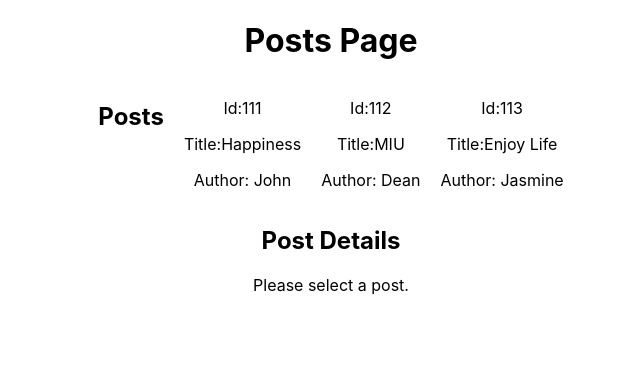
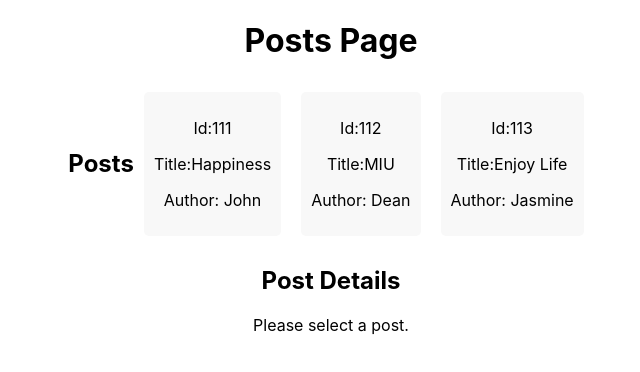
Before and after one commit to Mesi-hub/waa-react, a React (Create React App) app in the folder lab7/: page / in a window 1280 px wide. Shown: the top 372 px of the page, without its empty margins (309-949 px from the left). Built offline with nearby package versions, Linux system fonts and the light colour scheme.

Commit message:
css applied

```diff
--- a/lab7/src/components/Post/Post.js
+++ b/lab7/src/components/Post/Post.js
@@ -1,4 +1,5 @@
 import React from "react";
+import "./Post.css";
 
 const Post = (props) => {
   return (
--- a/lab7/src/components/PostDetails/PostDetails.css
+++ b/lab7/src/components/PostDetails/PostDetails.css
@@ -1,22 +1,37 @@
-.PostDetails {
-    border: 1px solid black;
-    padding: 10px;
-    margin-bottom: 20px;
+.PostDetail {
+
+
+  padding: 20px;
+  margin-bottom: 20px;
 }
 
-.PostDetails h2 {
-    margin-top: 0;
+.PostDetail h2 {
+  margin-top: 0;
 }
 
-.PostDetails p {
-    margin-top: 0;
+.PostDetail .Author {
+  font-style: italic;
+  margin-top: 10px;
 }
 
-.PostDetails .Author {
-    font-style: italic;
-    margin-top: 10px;
+.PostDetail .Actions {
+  margin-top: 20px;
 }
 
-.PostDetails .Actions {
-    margin-top: 10px;
+.PostDetail .Actions a {
+  color: #333;
+  text-decoration: none;
+  margin-right: 10px;
 }
+
+.PostDetail .Actions a:hover {
+  text-decoration: underline;
+}
+
+.PostDetail {
+
+  padding: 10px;
+  /* add padding to create space between products */
+  margin-bottom: 20px;
+  /* add margin to create space between products */
+}
--- a/lab7/src/components/PostDetails/PostDetails.js
+++ b/lab7/src/components/PostDetails/PostDetails.js
@@ -1,5 +1,5 @@
 import React from "react";
-
+import "./PostDetails.css";
 const PostDetails = (props) => {
   const handleEditClick = () => {
     props.onEditClick(props.post.id);
@@ -10,16 +10,15 @@ const PostDetails = (props) => {
   };
 
   return (
-    <div className="PostDetails">
+    <div className="PostDetail">
       <h2>{props.post.title}</h2>
       <p>{props.post.content}</p>
-      <div className="Author">By: {props.post.author}</div>
+      <div className="Author"> {props.post.author}</div>
       <div className="Actions">
-        <a href="#" onClick={handleEditClick}>
+        <a href="#" onClick={handleEditClick} className="Edit">
           Edit
         </a>{" "}
-        |{" "}
-        <a href="#" onClick={handleDeleteClick}>
+        <a href="#" onClick={handleDeleteClick} className="Delete">
           Delete
         </a>
       </div>
--- a/lab7/src/components/Posts/Posts.css
+++ b/lab7/src/components/Posts/Posts.css
@@ -1,17 +1,16 @@
-.Posts {
+.posts {
     display: flex;
-    flex-wrap: wrap;
+    align-items: center;
     justify-content: center;
-    gap: 20px;
-}
+  }
 
-.Post {
+  .post {
+    margin: 10px;
     padding: 10px;
-    background-color: #f5f5f5;
     border-radius: 5px;
-    cursor: pointer;
-}
+    background-color: #f8f8f8;
+  }
 
-.Post:hover {
-    background-color: #e5e5e5;
-}
+  .post:hover {
+    background-color: #e8e8e8;
+  }
--- a/lab7/src/components/Posts/Posts.js
+++ b/lab7/src/components/Posts/Posts.js
@@ -1,11 +1,12 @@
+import React from "react";
 import "./Posts.css";
 
 const Posts = ({ posts, onPostClick }) => {
   return (
-    <div className="Posts">
+    <div className="posts">
       <h2>Posts</h2>
       {posts.map((post) => (
-        <div className="post" key={post.id} onClick={() => onPostClick(post)}>
+        <div className="post" key={post.id} onClick={() => onPostClick(post.id)}>
           <p>Id:{post.id}</p>
           <p>Title:{post.title}</p>
           <p>Author: {post.author}</p>
```
